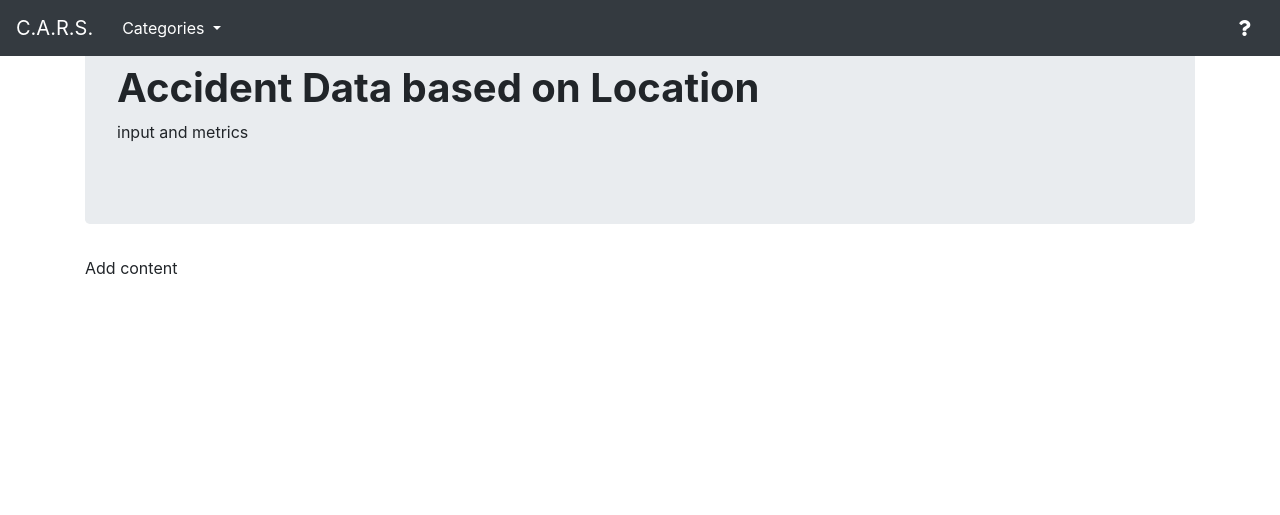
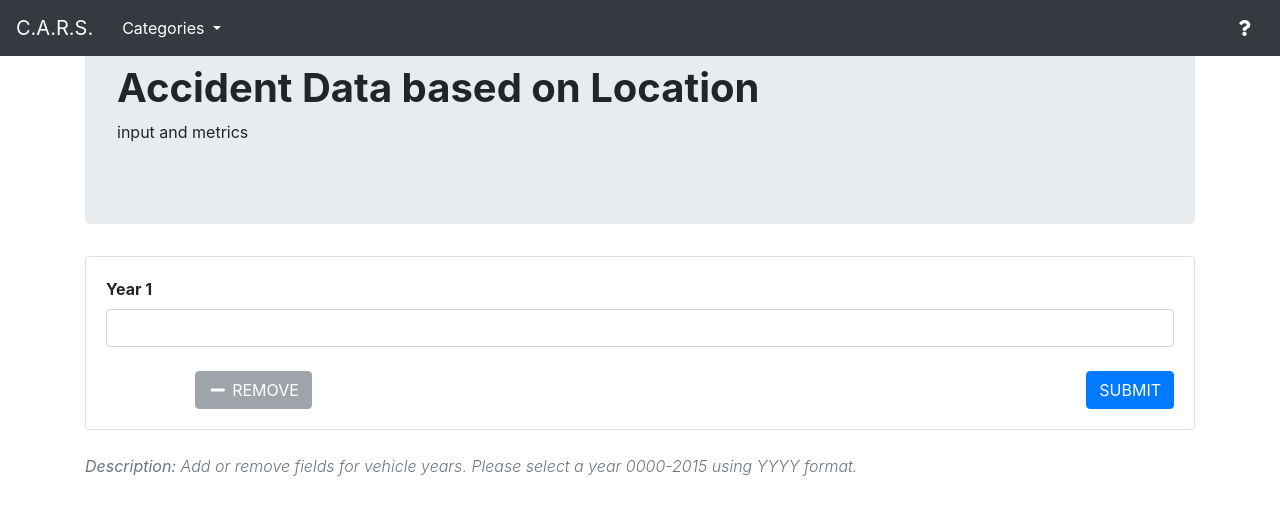
Before and after one commit to Marcoror150/MSCS-Project, a Flask app: page /location in a window 1280 px wide. Shown: the top 515 px of the page. Run offline with Flask 2, Linux system fonts and the light colour scheme; some libraries are stand-ins or nearby versions.

Commit message:
propagated the changes to the location category html page. fixed an issue that made the dropdown category menu not work on the car age and make,model,year pages (had to get rid of some scripts/links that were inserted when creating the add/remove fields).

```diff
--- a/app/templates/location.html
+++ b/app/templates/location.html
@@ -53,7 +53,26 @@
                     <h1 class="font-weight-bold">Accident Data based on Location</h1>
                     <p>input and metrics</p>
                 </div>
-                <p>Add content </p>
+        </div>
+
+        <!-- Year drop-downs and add/remove fields -->
+        <div class="container my-4">
+            <div class="card my-4 shadow">
+                <div class="card-body">
+                <form action="" method="post">
+                    <div id="dynamic-field-1" class="form-group dynamic-field">
+                    <label for="field" class="font-weight-bold">Year 1</label>
+                    <input type="text" id="field" class="form-control" name="field[]" />
+                    </div>
+                    <div class="clearfix mt-4">
+                    <button type="button" id="add-button" class="btn btn-secondary float-left text-uppercase shadow-sm"><i class="fas fa-plus fa-fw"></i> Add</button>
+                    <button type="button" id="remove-button" class="btn btn-secondary float-left text-uppercase ml-1" disabled="disabled"><i class="fas fa-minus fa-fw"></i> Remove</button>
+                    <button type="submit" class="btn btn-primary float-right text-uppercase shadow-sm">Submit</button>
+                    </div>
+                </form>
+                </div>
+            </div>
+            <p class="text-muted font-italic">Description: <span class="font-weight-light">Add or remove fields for vehicle years. Please select a year 0000-2015 using YYYY format.</span></p>
         </div>
 
         <!-- Help Modal Contents -->
@@ -103,6 +122,76 @@
             </div>
         </div>
 
+        <script>
+            $(document).ready(function() {
+            var buttonAdd = $("#add-button");
+            var buttonRemove = $("#remove-button");
+            var className = ".dynamic-field";
+            var count = 0;
+            var field = "";
+            var maxFields = 5;
+
+            function totalFields() {
+                return $(className).length;
+            }
+
+            function addNewField() {
+                count = totalFields() + 1;
+                field = $("#dynamic-field-1").clone();
+                field.attr("id", "dynamic-field-" + count);
+                field.children("label").text("Year " + count);
+                field.find("input").val("");
+                $(className + ":last").after($(field));
+            }
+
+            function removeLastField() {
+                if (totalFields() > 1) {
+                $(className + ":last").remove();
+                }
+            }
+
+            function enableButtonRemove() {
+                if (totalFields() === 2) {
+                buttonRemove.removeAttr("disabled");
+                buttonRemove.addClass("shadow-sm");
+                }
+            }
+
+            function disableButtonRemove() {
+                if (totalFields() === 1) {
+                buttonRemove.attr("disabled", "disabled");
+                buttonRemove.removeClass("shadow-sm");
+                }
+            }
+
+            function disableButtonAdd() {
+                if (totalFields() === maxFields) {
+                buttonAdd.attr("disabled", "disabled");
+                buttonAdd.removeClass("shadow-sm");
+                }
+            }
+
+            function enableButtonAdd() {
+                if (totalFields() === (maxFields - 1)) {
+                buttonAdd.removeAttr("disabled");
+                buttonAdd.addClass("shadow-sm");
+                }
+            }
+
+            buttonAdd.click(function() {
+                addNewField();
+                enableButtonRemove();
+                disableButtonAdd();
+            });
+
+            buttonRemove.click(function() {
+                removeLastField();
+                disableButtonRemove();
+                enableButtonAdd();
+            });
+            });
+        </script>
+
 
         <script src="https://code.jquery.com/jquery-3.2.1.slim.min.js" integrity="sha384-KJ3o2DKtIkvYIK3UENzmM7KCkRr/rE9/Qpg6aAZGJwFDMVNA/GpGFF93hXpG5KkN" crossorigin="anonymous"></script>
         <script src="https://cdnjs.cloudflare.com/ajax/libs/popper.js/1.12.9/umd/popper.min.js" integrity="sha384-ApNbgh9B+Y1QKtv3Rn7W3mgPxhU9K/ScQsAP7hUibX39j7fakFPskvXusvfa0b4Q" crossorigin="anonymous"></script>
```
Also changed, not shown: app/templates/car_age.html (+1 -7 lines), app/templates/multiple_fatalities.html (+1 -6 lines).
